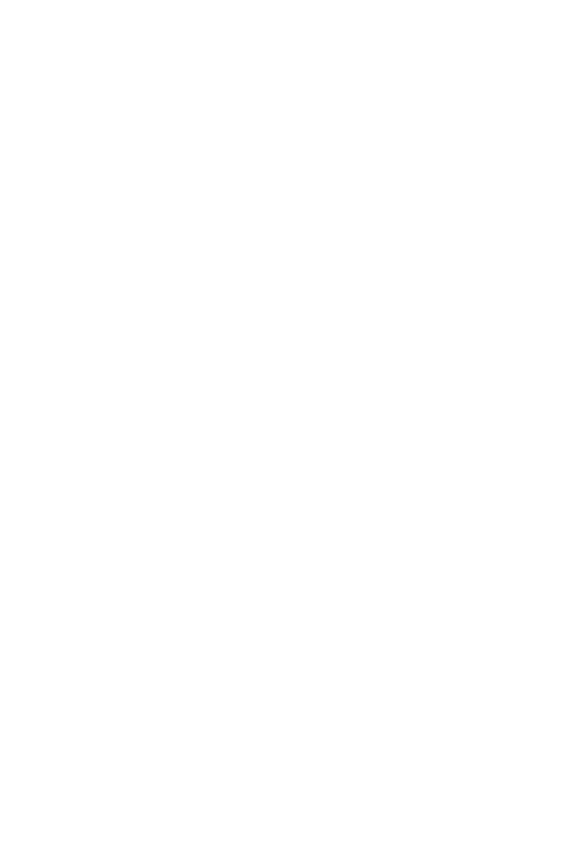
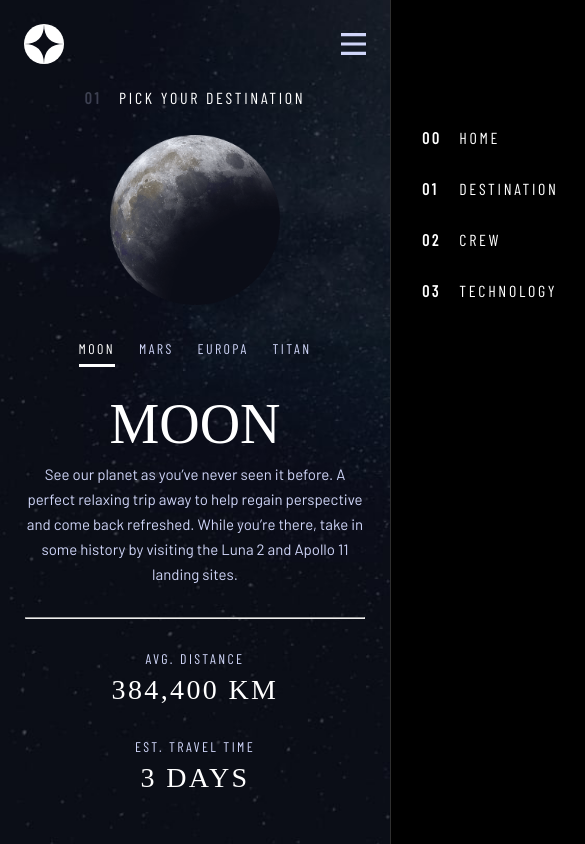
Before and after one commit to kasra-pak/space-tourism-website, a React app: page /#/destination in a window 390 px wide. Before the commit this address had no page. Shown: the top 844 px of the page, 585 px wide, since content can reach past the window. Built offline with nearby package versions, Linux system fonts and the light colour scheme; a web font is replaced by a local one.

Commit message:
added destination page for mobile screens

```diff
--- a/src/App.js
+++ b/src/App.js
@@ -2,6 +2,7 @@ import React from 'react'
 import { HashRouter as Router, Routes, Route } from 'react-router-dom'
 
 import Home from './containers/Home'
+import Destination from './containers/Destination';
 
 import GlobalStyle from './globalStyles.styled'
 
@@ -12,6 +13,7 @@ export default function App() {
       <Router>
         <Routes>
           <Route path='/' element={<Home />} />
+          <Route path='/destination' element={<Destination />} />
         </Routes>
       </Router>
     </>
--- a/src/components/MobileMenu/index.js
+++ b/src/components/MobileMenu/index.js
@@ -10,7 +10,7 @@ function MobileMenu() {
     <Container show={isMobileMenuOpen}>
       <NavList>
         <li><Link to='/'><span>00</span>home</Link></li>
-        <li><Link to='/'><span>01</span>destination</Link></li>
+        <li><Link to='/destination'><span>01</span>destination</Link></li>
         <li><Link to='/'><span>02</span>crew</Link></li>
         <li><Link to='/'><span>03</span>technology</Link></li>
       </NavList>
--- /dev/null
+++ b/src/containers/Destination/Destination.styled.js
@@ -0,0 +1,134 @@
+import styled from "styled-components";
+
+import mobileBG from '../../images/destination/background-destination-mobile.jpg'
+import tabletBG from '../../images/destination/background-destination-tablet.jpg'
+import desktopBG from '../../images/destination/background-destination-desktop.jpg'
+
+const Hero = styled.div`
+  background: url(${mobileBG});
+  background-repeat: no-repeat;
+  background-size: cover;
+  height: 100vh;
+  background-position: center;
+
+  @media screen and (min-width: 480px) {
+    background: url(${tabletBG});
+    background-repeat: no-repeat;
+    background-size: cover;
+    background-position: center;
+  }
+
+  @media screen and (min-width: 1025px) {
+    background: url(${desktopBG});
+    background-repeat: no-repeat;
+    background-size: cover;
+    background-position: center;
+  }
+`
+
+const Container = styled.div`
+  text-align: center;
+  width: 87%;
+  margin: 0 auto;
+`
+
+const Title = styled.h1`
+  color: var(--secondary-text-color);
+  font-family: var(--font-secondary);
+  font-size: var(--fs-16);
+  font-weight: 400;
+  text-transform: uppercase;
+  letter-spacing: 2.7px;
+
+  span {
+    font-weight: 700;
+    color: var(--primary-text-color);
+    opacity: .25;
+    margin-right: .75em;
+  }
+`
+
+const TabImg = styled.img`
+  width: 170px;
+  margin: 1.75em auto;
+`
+
+const Tabs = styled.ul`
+  display: flex;
+  justify-content: center;
+  gap: 1.5em;
+`
+
+const Tab = styled.li`
+  list-style: none;
+  text-transform: uppercase;
+  color: ${({activetab}) => activetab ?
+      'var(--secondary-text-color)' :
+      'var(--primary-text-color)'};
+  font-family: var(--font-secondary);
+  font-size: var(--fs-14);
+  letter-spacing: 2.3625px;
+  padding: .5em 0;
+  cursor: pointer;
+  position: relative;
+
+  &::before {
+    content: '';
+    position: absolute;
+    background-color: var(--secondary-text-color);
+    width: 100%;
+    height: 3px;
+    left: 0;
+    bottom: -3px;
+    display: ${props => props.activetab ? 'block' : 'none'};
+  }
+
+  &:hover::after {
+    content: '';
+    position: absolute;
+    background-color: ${props => props.activetab ?
+      '#fff' : 'rgba(255, 255, 255, .5)'};
+    width: 100%;
+    height: 3px;
+    left: 0;
+    bottom: -3px;
+  }
+`
+
+const TabHeading = styled.h2`
+  font-family: var(--font-primary);
+  font-size: var(--fs-56);
+  font-weight: 400;
+  color: var(--secondary-text-color);
+  text-transform: uppercase;
+  margin: .5em 0 .1em;
+`
+
+const Text = styled.p`
+  font-family: var(--font-tertiary);
+  color: var(--primary-text-color);
+  font-size: var(--fs-15);
+  line-height: 25px;
+  margin-bottom: 2em;
+`
+
+const Statistic = styled.p`
+  font-family: var(--font-secondary);
+  font-size: var(--fs-14);
+  color: var(--primary-text-color);
+  text-transform: uppercase;
+  letter-spacing: 2.3625px;
+  margin-top: 2.25em;
+
+  span {
+    display: block;
+    font-family: var(--font-primary);
+    font-size: var(--fs-28);
+    color: var(--secondary-text-color);
+    margin-top: .25em;
+  }
+`
+
+
+
+export { Hero, Container, Title, TabImg, Tabs, Tab, TabHeading, Text, Statistic }
--- /dev/null
+++ b/src/containers/Destination/index.js
@@ -0,0 +1,49 @@
+import React, { useEffect, useState } from "react"
+
+import { useSiteContext } from "../../contexts/websiteContext";
+import { Hero, Container, Title, TabImg, Tabs, Tab, TabHeading, Text, Statistic } from "./Destination.styled";
+import Navbar from '../../components/Navbar'
+import MobileMenu from "../../components/MobileMenu";
+
+
+function Destination() {
+  const { content } = useSiteContext()
+  const [currDestData, setCurrDestData] = useState(content.destinations[0])
+
+  function toggleActiveTab(tabName) {
+    setCurrDestData(content.destinations.filter(data => (
+      data.name === tabName
+    ))[0])
+  }
+
+  return (
+    <Hero>
+    <MobileMenu />
+    <Navbar />
+    <Container>
+      <section>
+        <Title><span>01</span> pick your destination</Title>
+        <TabImg src={currDestData.images.png} alt={currDestData.name} />
+        <Tabs>
+          {content.destinations.map((dest, idx) => (
+            <Tab
+              key={idx}
+              onClick={() => toggleActiveTab(dest.name)}
+              activetab={dest.name === currDestData.name}
+            >
+              {dest.name}
+            </Tab>
+          ))}
+        </Tabs>
+        <TabHeading>{currDestData.name}</TabHeading>
+        <Text>{currDestData.description}</Text>
+        <hr />
+        <Statistic>avg. distance <span>{currDestData.distance}</span></Statistic>
+        <Statistic>est. travel time <span>{currDestData.travel}</span></Statistic>
+      </section>
+    </Container>
+  </Hero>
+  )
+}
+
+export default Destination
--- a/src/contexts/websiteContext.js
+++ b/src/contexts/websiteContext.js
@@ -1,19 +1,19 @@
 import React, { useContext, useEffect, useState } from "react";
-import data from '../data.json'
+import data from '../data'
 
 const SiteContext = React.createContext()
 
 function SiteContextProvider({ children }) {
-  const [content, setContent] = useState({})
+  const [content, setContent] = useState(data)
   const [isMobileMenuOpen, setIsMobileMenuOpen] = useState(false)
 
-  function fetchData() {
-    setContent(data)
-  }
+  // function fetchData() {
+  //   setContent(data)
+  // }
 
-  useEffect(() => {
-    fetchData()
-  }, [])
+  // useEffect(() => {
+  //   fetchData()
+  // }, [])
 
   function toggleMobileMenu() {
     setIsMobileMenuOpen(prevState => !prevState)
--- a/src/data.json
+++ b/src/data.js
@@ -1,10 +1,15 @@
-{
+import moonImg from './images/destination/image-moon.png'
+import marsImg from './images/destination/image-mars.png'
+import europaImg from './images/destination/image-europa.png'
+import titanImg from './images/destination/image-titan.png'
+
+export default {
   "destinations": [
     {
       "name": "Moon",
       "images": {
-        "png": "./assets/destination/image-moon.png",
-        "webp": "./assets/destination/image-moon.webp"
+        "png": moonImg,
+        "webp": "../../images/destination/image-moon.webp"
       },
       "description": "See our planet as you’ve never seen it before. A perfect relaxing trip away to help regain perspective and come back refreshed. While you’re there, take in some history by visiting the Luna 2 and Apollo 11 landing sites.",
       "distance": "384,400 km",
@@ -13,8 +18,8 @@
     {
       "name": "Mars",
       "images": {
-        "png": "./assets/destination/image-mars.png",
-        "webp": "./assets/destination/image-mars.webp"
+        "png": marsImg,
+        "webp": "../../images/destination/image-mars.webp"
       },
       "description": "Don’t forget to pack your hiking boots. You’ll need them to tackle Olympus Mons, the tallest planetary mountain in our solar system. It’s two and a half times the size of Everest!",
       "distance": "225 mil. km",
@@ -23,8 +28,8 @@
     {
       "name": "Europa",
       "images": {
-        "png": "./assets/destination/image-europa.png",
-        "webp": "./assets/destination/image-europa.webp"
+        "png": europaImg,
+        "webp": "../../images/destination/image-europa.webp"
       },
       "description": "The smallest of the four Galilean moons orbiting Jupiter, Europa is a winter lover’s dream. With an icy surface, it’s perfect for a bit of ice skating, curling, hockey, or simple relaxation in your snug wintery cabin.",
       "distance": "628 mil. km",
@@ -33,8 +38,8 @@
     {
       "name": "Titan",
       "images": {
-        "png": "./assets/destination/image-titan.png",
-        "webp": "./assets/destination/image-titan.webp"
+        "png": titanImg,
+        "webp": "../../images/destination/image-titan.webp"
       },
       "description": "The only moon known to have a dense atmosphere other than Earth, Titan is a home away from home (just a few hundred degrees colder!). As a bonus, you get striking views of the Rings of Saturn.",
       "distance": "1.6 bil. km",
@@ -45,8 +50,8 @@
     {
       "name": "Douglas Hurley",
       "images": {
-        "png": "./assets/crew/image-douglas-hurley.png",
-        "webp": "./assets/crew/image-douglas-hurley.webp"
+        "png": "../../images/crew/image-douglas-hurley.png",
+        "webp": "../../images/crew/image-douglas-hurley.webp"
       },
       "role": "Commander",
       "bio": "Douglas Gerald Hurley is an American engineer, former Marine Corps pilot and former NASA astronaut. He launched into space for the third time as commander of Crew Dragon Demo-2."
@@ -54,8 +59,8 @@
     {
       "name": "Mark Shuttleworth",
       "images": {
-        "png": "./assets/crew/image-mark-shuttleworth.png",
-        "webp": "./assets/crew/image-mark-shuttleworth.webp"
+        "png": "../../images/crew/image-mark-shuttleworth.png",
+        "webp": "../../images/crew/image-mark-shuttleworth.webp"
       },
       "role": "Mission Specialist",
       "bio": "Mark Richard Shuttleworth is the founder and CEO of Canonical, the company behind the Linux-based Ubuntu operating system. Shuttleworth became the first South African to travel to space as a space tourist."
@@ -63,8 +68,8 @@
     {
       "name": "Victor Glover",
       "images": {
-        "png": "./assets/crew/image-victor-glover.png",
-        "webp": "./assets/crew/image-victor-glover.webp"
+        "png": "../../images/crew/image-victor-glover.png",
+        "webp": "../../images/crew/image-victor-glover.webp"
       },
       "role": "Pilot",
       "bio": "Pilot on the first operational flight of the SpaceX Crew Dragon to the International Space Station. Glover is a commander in the U.S. Navy where he pilots an F/A-18.He was a crew member of Expedition 64, and served as a station systems flight engineer."
@@ -72,8 +77,8 @@
     {
       "name": "Anousheh Ansari",
       "images": {
-        "png": "./assets/crew/image-anousheh-ansari.png",
-        "webp": "./assets/crew/image-anousheh-ansari.webp"
+        "png": "../../images/crew/image-anousheh-ansari.png",
+        "webp": "../../images/crew/image-anousheh-ansari.webp"
       },
       "role": "Flight Engineer",
       "bio": "Anousheh Ansari is an Iranian American engineer and co-founder of Prodea Systems. Ansari was the fourth self-funded space tourist, the first self-funded woman to fly to the ISS, and the first Iranian in space."
@@ -83,24 +88,24 @@
     {
       "name": "Launch vehicle",
       "images": {
-        "portrait": "./assets/technology/image-launch-vehicle-portrait.jpg",
-        "landscape": "./assets/technology/image-launch-vehicle-landscape.jpg"
+        "portrait": "../../images/technology/image-launch-vehicle-portrait.jpg",
+        "landscape": "../../images/technology/image-launch-vehicle-landscape.jpg"
       },
       "description": "A launch vehicle or carrier rocket is a rocket-propelled vehicle used to carry a payload from Earth's surface to space, usually to Earth orbit or beyond. Our WEB-X carrier rocket is the most powerful in operation. Standing 150 metres tall, it's quite an awe-inspiring sight on the launch pad!"
     },
     {
       "name": "Spaceport",
       "images": {
-        "portrait": "./assets/technology/image-spaceport-portrait.jpg",
-        "landscape": "./assets/technology/image-spaceport-landscape.jpg"
+        "portrait": "../../images/technology/image-spaceport-portrait.jpg",
+        "landscape": "../../images/technology/image-spaceport-landscape.jpg"
       },
       "description": "A spaceport or cosmodrome is a site for launching (or receiving) spacecraft, by analogy to the seaport for ships or airport for aircraft. Based in the famous Cape Canaveral, our spaceport is ideally situated to take advantage of the Earth’s rotation for launch."
     },
     {
       "name": "Space capsule",
       "images": {
-        "portrait": "./assets/technology/image-space-capsule-portrait.jpg",
-        "landscape": "./assets/technology/image-space-capsule-landscape.jpg"
+        "portrait": "../../images/technology/image-space-capsule-portrait.jpg",
+        "landscape": "../../images/technology/image-space-capsule-landscape.jpg"
       },
       "description": "A space capsule is an often-crewed spacecraft that uses a blunt-body reentry capsule to reenter the Earth's atmosphere without wings. Our capsule is where you'll spend your time during the flight. It includes a space gym, cinema, and plenty of other activities to keep you entertained."
     }
--- a/src/globalStyles.styled.js
+++ b/src/globalStyles.styled.js
@@ -14,11 +14,11 @@ import { createGlobalStyle } from "styled-components";
     --fs-80: 5rem;
     --fs-56: 3.5rem; // not used
     --fs-32: 2rem; // not used
-    --fs-28: 1.75rem; // not used
+    --fs-28: 1.75rem;
     --fs-20: 1.25rem;
     --fs-16: 1rem;
     --fs-15: .9375rem;
-    --fs-14: .875rem; // not used
+    --fs-14: .875rem;
 
     //colors
     --dark-rift: #0b0d17;
@@ -41,7 +41,7 @@ import { createGlobalStyle } from "styled-components";
     overflow: hidden;
   }
 
-  h1, p, ul {
+  h1, h2, p, ul {
     margin: 0;
     padding: 0;
   }
```
